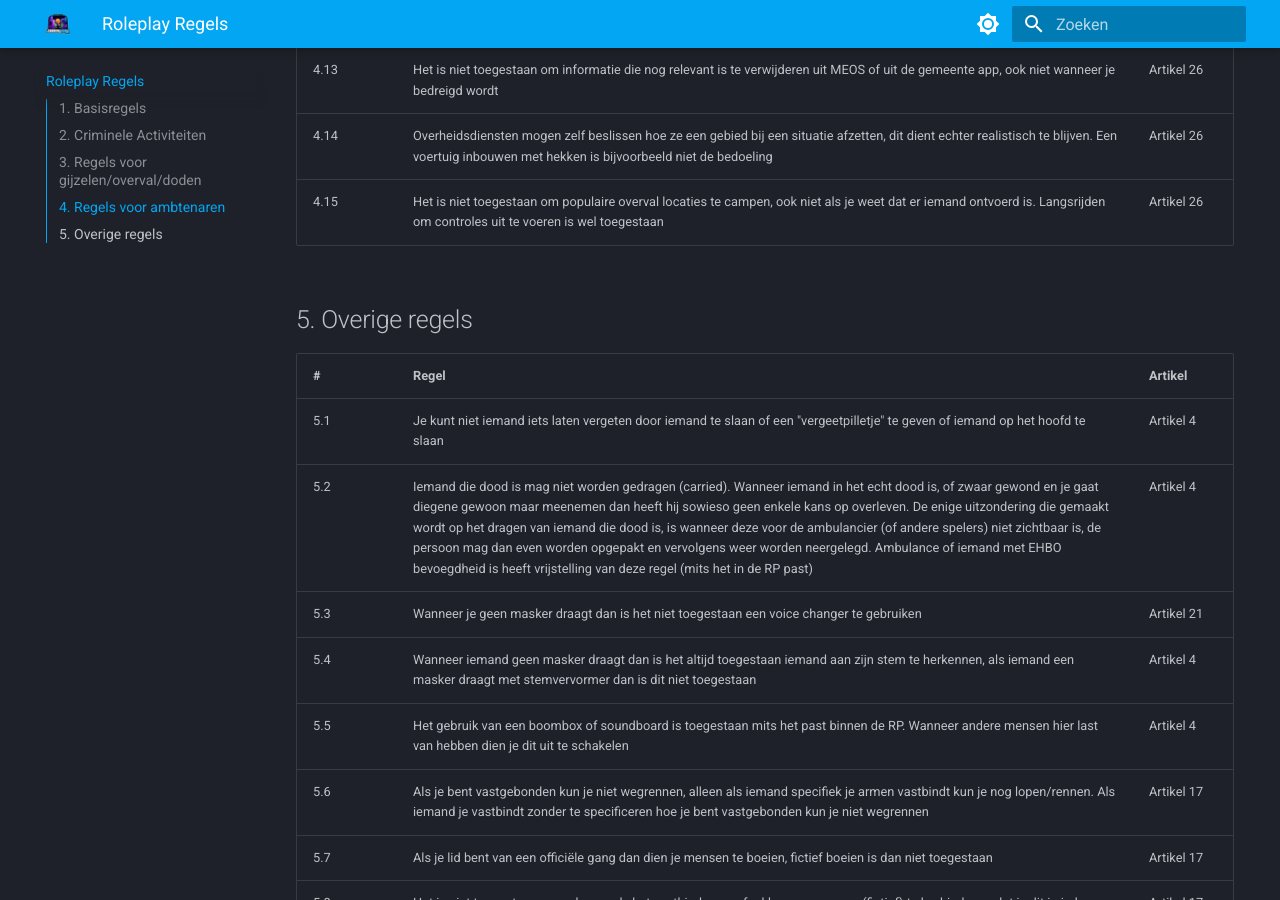
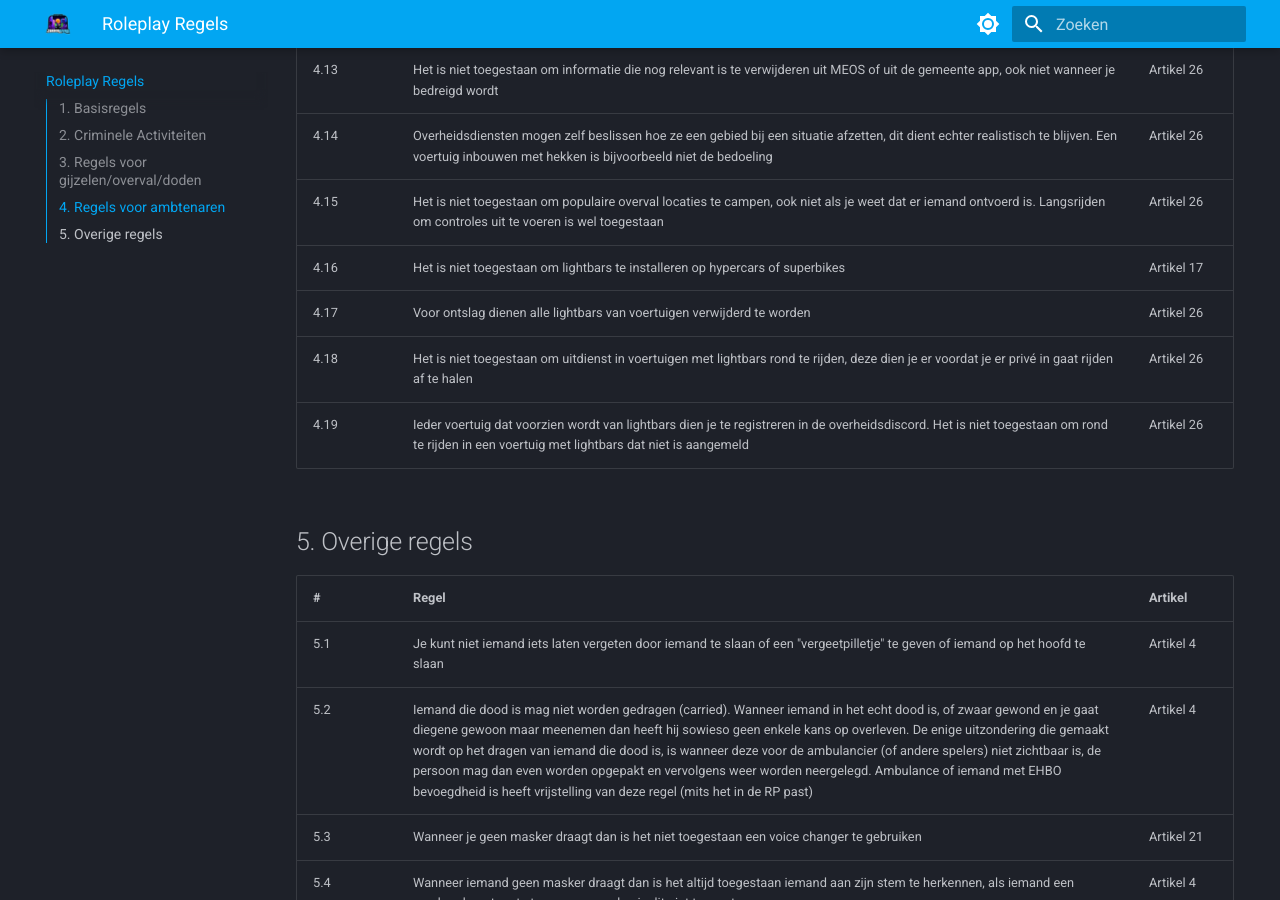
Before and after one commit to ZuiderStad-RP/regels, an MkDocs documentation site: the page built from docs/roleplay.md, in a window 1280 px wide and 900 px high, scrolled down 7878 px. Built offline with MkDocs 1.6.1 and Material for MkDocs 9.7.7, drawn with Linux system fonts in a browser that asks for light colours.

Commit message:
Update roleplay.md

```diff
--- a/docs/roleplay.md
+++ b/docs/roleplay.md
@@ -133,6 +133,10 @@ Mensen met een functie als Politie, KMAR, Ambulance, ANWB en Handhaving worden b
  <tr><td>4.13</td><td>Het is niet toegestaan om informatie die nog relevant is te verwijderen uit MEOS of uit de gemeente app, ook niet wanneer je bedreigd wordt</td><td>Artikel 26</td></tr>
  <tr><td>4.14</td><td>Overheidsdiensten mogen zelf beslissen hoe ze een gebied bij een situatie afzetten, dit dient echter realistisch te blijven. Een voertuig inbouwen met hekken is bijvoorbeeld niet de bedoeling</td><td>Artikel 26</td></tr>
  <tr><td>4.15</td><td>Het is niet toegestaan om populaire overval locaties te campen, ook niet als je weet dat er iemand ontvoerd is. Langsrijden om controles uit te voeren is wel toegestaan</td><td>Artikel 26</td></tr>
+ <tr><td>4.16</td><td>Het is niet toegestaan om lightbars te installeren op hypercars of superbikes</td><td>Artikel 17</td></tr>
+ <tr><td>4.17</td><td>Voor ontslag dienen alle lightbars van voertuigen verwijderd te worden</td><td>Artikel 26</td></tr>
+ <tr><td>4.18</td><td>Het is niet toegestaan om uitdienst in voertuigen met lightbars rond te rijden, deze dien je er voordat je er privé in gaat rijden af te halen</td><td>Artikel 26</td></tr>
+ <tr><td>4.19</td><td>Ieder voertuig dat voorzien wordt van lightbars dien je te registreren in de overheidsdiscord. Het is niet toegestaan om rond te rijden in een voertuig met lightbars dat niet is aangemeld</td><td>Artikel 26</td></tr>
 </tbody></table>
 
 ## 5. Overige regels
```
